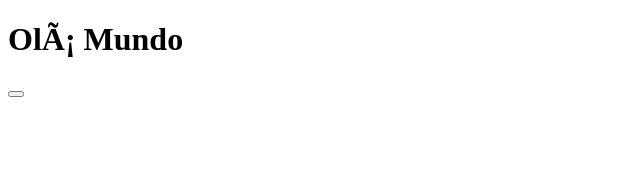
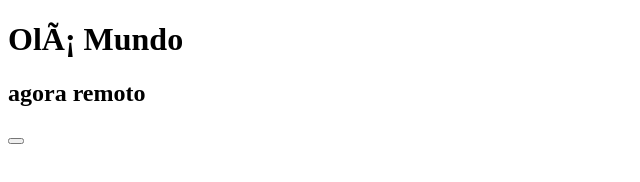
Before and after one commit to DiegoSousaRodrigues2/exemplo, a plain HTML site: page index.html in a window 1280 px wide. Shown: the whole page, without its empty margins (0-640 px from the left). Drawn offline with Linux system fonts and the light colour scheme.

Commit message:
h2 adicionado

```diff
--- a/index.html
+++ b/index.html
@@ -7,6 +7,7 @@
 	</head>
 	<body>
 		<h1>Olá Mundo</h1>
+		<h2>agora remoto</h2>
 			<button onclick="firstCommit()"
 			click-me</button>
 		<script>
```
